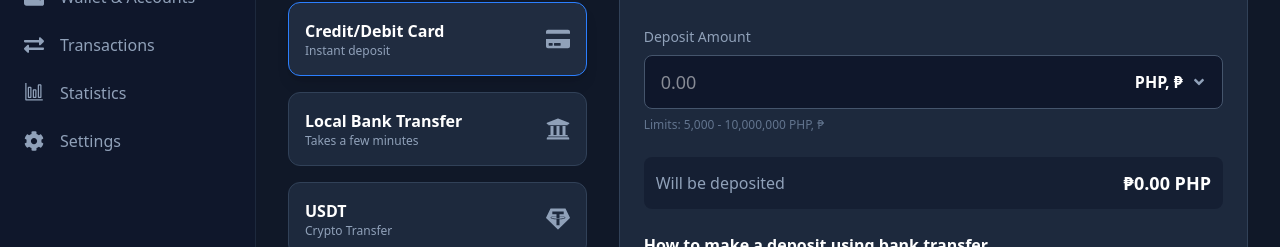
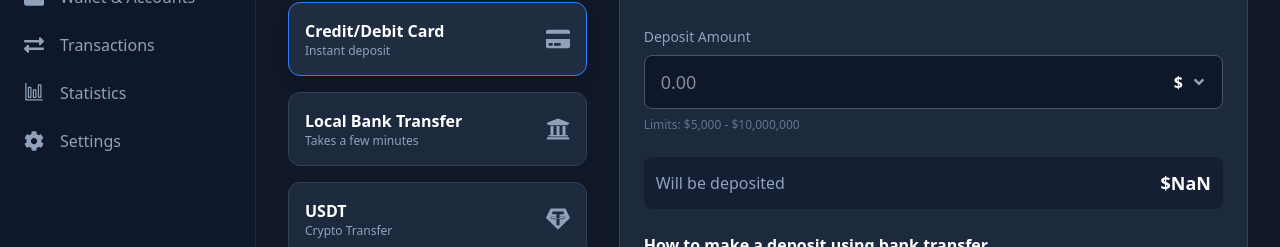
Before and after one commit to Ohiwemeh/BrokerX, a React (Vite) app in the folder client/: page /depositpage in a window 1280 px wide. Shown: the part 215-462 px from the top of the page. Built offline with nearby package versions, Linux system fonts and the light colour scheme; no server answers.

Commit message:
feat: implement dynamic currency formatting across multiple pages

```diff
--- a/client/src/pages/Orders.jsx
+++ b/client/src/pages/Orders.jsx
@@ -1,5 +1,7 @@
 import React, { useState } from 'react';
 import { transactionService } from '../api/services';
+import { useProfile } from '../hooks';
+import { formatCurrency } from '../utils/currency';
 import {
   FaCreditCard,
   FaUniversity,
@@ -46,7 +48,8 @@ const DepositPage = () => {
 
   const [selectedMethod, setSelectedMethod] = useState('card');
   const [amount, setAmount] = useState('');
-  const [currency, setCurrency] = useState('PHP, ₱');
+  const { data: profile } = useProfile();
+  const userCurrency = profile?.currency || 'USD';
   const [loading, setLoading] = useState(false);
   const [success, setSuccess] = useState('');
   const [error, setError] = useState('');
@@ -142,18 +145,18 @@ const DepositPage = () => {
                 />
                 <div className="absolute inset-y-0 right-0 flex items-center">
                   <button className="flex items-center gap-2 px-4 text-white font-semibold">
-                    {currency}
+                    {formatCurrency(0, userCurrency).charAt(0)}
                     <FaAngleDown className="text-slate-400" />
                   </button>
                 </div>
               </div>
-              <p className="text-xs text-slate-500 mt-2">Limits: 5,000 - 10,000,000 {currency}</p>
+              <p className="text-xs text-slate-500 mt-2">Limits: {formatCurrency(5000, userCurrency)} - {formatCurrency(10000000, userCurrency)}</p>
             </div>
 
             <div className="flex justify-between items-center bg-slate-900/50 p-3 rounded-lg">
                 <span className="text-slate-400">Will be deposited</span>
                 <span className="font-semibold text-lg text-white">
-                  ₱{!isNaN(amountInUSD) ? amountInUSD : '0.00'} PHP
+                  {formatCurrency(!isNaN(amount) ? parseFloat(amount) : 0, userCurrency)}
                 </span>
             </div>
 
--- a/client/src/pages/TradingPlatform.jsx
+++ b/client/src/pages/TradingPlatform.jsx
@@ -22,6 +22,7 @@ import {
 import { getCryptoPrices, formatPrice, formatPercentage } from '../api/cryptoService';
 import { formatCurrency } from '../utils/currency';
 import { useStorageCleanup } from '../hooks/useStorageCleanup';
+import { useProfile } from '../hooks';
 
 // Crypto icon mapping
 const cryptoIcons = {
@@ -39,6 +40,8 @@ const TradingPlatform = () => {
   const chartContainerRef = useRef(null);
   const chartRef = useRef(null);
   const seriesRef = useRef(null);
+  const { data: profile } = useProfile();
+  const userCurrency = profile?.currency || 'USD';
 
   const [cryptoData, setCryptoData] = useState(null);
   const [selectedCrypto, setSelectedCrypto] = useState(symbol || 'bitcoin');
@@ -524,12 +527,12 @@ const TradingPlatform = () => {
               {/* Available Balance */}
               <div className="bg-slate-700 p-3 rounded-lg">
                 <div className="text-xs text-slate-400 mb-1">Available Balance</div>
-                <div className="text-lg font-bold">$10,000.00</div>
+                <div className="text-lg font-bold">{formatCurrency(10000, userCurrency)}</div>
               </div>
 
               {/* Price Input */}
               <div>
-                <label className="block text-sm font-semibold mb-2">Price (USD)</label>
+                <label className="block text-sm font-semibold mb-2">Price ({userCurrency})</label>
                 <div className="relative">
                   <input
                     type="number"
@@ -539,7 +542,7 @@ const TradingPlatform = () => {
                     className="w-full bg-slate-700 text-white px-4 py-3 rounded-lg focus:outline-none focus:ring-2 focus:ring-blue-500"
                   />
                   <span className="absolute right-3 top-1/2 transform -translate-y-1/2 text-slate-400 text-sm">
-                    USD
+                    {userCurrency}
                   </span>
                 </div>
               </div>
@@ -650,12 +653,12 @@ const TradingPlatform = () => {
               </div>
               <div className="flex justify-between">
                 <span className="text-slate-400">Price</span>
-                <span className="font-semibold">${formatPrice(orderPrice || currentCrypto?.price)}</span>
+                <span className="font-semibold">{formatCurrency(orderPrice || currentCrypto?.price || 0, userCurrency)}</span>
               </div>
               <div className="flex justify-between pt-3 border-t border-slate-700">
                 <span className="text-slate-400">Total</span>
                 <span className="font-bold text-lg">
-                  ${((orderAmount || 0) * (orderPrice || currentCrypto?.price || 0)).toFixed(2)}
+                  {formatCurrency((orderAmount || 0) * (orderPrice || currentCrypto?.price || 0), userCurrency)}
                 </span>
               </div>
             </div>
--- a/client/src/pages/TransactionsPage.jsx
+++ b/client/src/pages/TransactionsPage.jsx
@@ -1,5 +1,7 @@
 import React, { useState, useEffect } from 'react';
 import { transactionService } from '../api/services';
+import { useProfile } from '../hooks';
+import { formatCurrency } from '../utils/currency';
 import {
   FaChevronLeft,
   FaCalendarAlt,
@@ -88,6 +90,9 @@ const PaginationControls = ({ itemsPerPage, totalItems, currentPage, onPageChang
 // --- Main Transactions Page Component ---
 
 const TransactionsPage = () => {
+  const { data: profile } = useProfile();
+  const userCurrency = profile?.currency || 'USD';
+
   // State for filters
   const [selectedDateRange, setSelectedDateRange] = useState('');
   const [selectedType, setSelectedType] = useState('All');
@@ -214,7 +219,7 @@ const TransactionsPage = () => {
                     <td className="font-mono text-slate-400 px-2">{tx.transactionId}</td>
                     <td className="px-2">{tx.type}</td>
                     <td className="px-2">{tx.method}</td>
-                    <td className="px-2">${tx.amount} {tx.currency}</td>
+                    <td className="px-2">{formatCurrency(tx.amount, userCurrency)}</td>
                     <td className="px-2">
                       <span className={`px-3 py-1 rounded-full text-xs font-semibold ${
                         tx.status === "Completed" ? "bg-green-500/20 text-green-400"
--- a/client/src/pages/WalletPage.jsx
+++ b/client/src/pages/WalletPage.jsx
@@ -1,5 +1,7 @@
 import React, { useState, useEffect } from 'react';
 import { walletService } from '../api/services';
+import { useProfile } from '../hooks';
+import { formatCurrency } from '../utils/currency';
 import {
   FaBullhorn,
   FaTimes,
@@ -38,7 +40,7 @@ const PromoBanner = ({ onDismiss }) => (
   </div>
 );
 
-const WalletCard = ({ walletId, balance }) => (
+const WalletCard = ({ walletId, balance, currency }) => (
   <div>
     <div className="flex flex-col sm:flex-row justify-between items-start sm:items-center mb-3 sm:mb-4 gap-2">
       <h2 className="text-lg sm:text-xl font-bold text-white">Your wallet</h2>
@@ -51,7 +53,7 @@ const WalletCard = ({ walletId, balance }) => (
     <div className="bg-slate-800 border border-slate-700 rounded-xl p-4 sm:p-6 flex flex-col md:flex-row justify-between items-start md:items-center gap-4">
       <div className="w-full md:w-auto">
         <p className="text-xs sm:text-sm text-slate-400">Wallet balance</p>
-        <p className="text-2xl sm:text-3xl md:text-4xl font-semibold text-white">${balance.toLocaleString()}</p>
+        <p className="text-2xl sm:text-3xl md:text-4xl font-semibold text-white">{formatCurrency(balance, currency)}</p>
         <p className="text-xs text-slate-500 font-mono mt-1 truncate">{walletId}</p>
       </div>
       <div className="flex flex-col sm:flex-row items-stretch sm:items-center gap-2 sm:gap-3 w-full md:w-auto">
@@ -69,7 +71,7 @@ const WalletCard = ({ walletId, balance }) => (
   </div>
 );
 
-const TradingAccountCard = ({ accountId, status, balance, margin, leverage, isActivated }) => (
+const TradingAccountCard = ({ accountId, status, balance, margin, leverage, isActivated, currency }) => (
     <div className="bg-slate-800 border border-slate-700 rounded-xl p-4 sm:p-6 space-y-4">
         <div className="flex flex-col lg:flex-row justify-between items-start gap-4">
             <div className="w-full lg:w-auto">
@@ -86,11 +88,11 @@ const TradingAccountCard = ({ accountId, status, balance, margin, leverage, isAc
             <div className="grid grid-cols-1 sm:grid-cols-3 gap-3 sm:gap-6 text-xs sm:text-sm w-full lg:w-auto">
                 <div>
                     <span className="text-slate-400">Balance:</span>
-                    <span className="text-white font-semibold ml-2">${balance.toLocaleString()}</span>
+                    <span className="text-white font-semibold ml-2">{formatCurrency(balance, currency)}</span>
                 </div>
                  <div>
                     <span className="text-slate-400">Free Margin:</span>
-                    <span className="text-white font-semibold ml-2">${margin.toLocaleString()}</span>
+                    <span className="text-white font-semibold ml-2">{formatCurrency(margin, currency)}</span>
                 </div>
                  <div>
                     <span className="text-slate-400">Leverage:</span>
@@ -125,6 +127,7 @@ const WalletPage = () => {
   const [activeTab, setActiveTab] = useState('real'); // 'real' or 'demo'
   const [walletData, setWalletData] = useState(null);
   const [loading, setLoading] = useState(true);
+  const { data: profile, isLoading: profileLoading } = useProfile();
 
   useEffect(() => {
     const fetchWalletData = async () => {
@@ -158,6 +161,7 @@ const WalletPage = () => {
       <WalletCard
         walletId={walletData?.walletId || 'N/A'}
         balance={walletData?.balance || 0}
+        currency={profile?.currency || 'USD'}
       />
 
       <div>
@@ -192,6 +196,7 @@ const WalletPage = () => {
                     balance={walletData?.tradingAccount?.balance || 0}
                     margin={walletData?.tradingAccount?.freeMargin || 0}
                     leverage={walletData?.tradingAccount?.leverage || '1:Unlimited'}
+                    currency={profile?.currency || 'USD'}
                 />
             )}
             {activeTab === 'demo' && (
--- a/client/src/pages/WithdrawPage.jsx
+++ b/client/src/pages/WithdrawPage.jsx
@@ -2,6 +2,7 @@ import React, { useState } from 'react';
 import { useNavigate } from 'react-router';
 import { useProfile, useCreateWithdrawal } from '../hooks';
 import LoadingButton from '../components/LoadingButton';
+import { formatCurrency } from '../utils/currency';
 import {
   FaArrowLeft,
   FaWallet,
@@ -35,6 +36,7 @@ const WithdrawPage = () => {
 
   const user = profile || { balance: 0, currency: 'USD' };
   const availableBalance = user.balance || 0;
+  const userCurrency = user.currency || 'USD';
 
   const withdrawalMethods = [
     { id: 'bank', name: 'Bank Transfer', icon: FaUniversity, description: 'Withdraw to your bank account' },
@@ -228,7 +230,7 @@ const WithdrawPage = () => {
           <div>
             <h1 className="text-2xl sm:text-3xl font-bold">Withdraw Funds</h1>
             <p className="text-slate-400 text-sm">
-              Available Balance: <span className="text-white font-semibold">${availableBalance.toLocaleString()}</span>
+              Available Balance: <span className="text-white font-semibold">{formatCurrency(availableBalance, userCurrency)}</span>
             </p>
           </div>
         </div>
@@ -288,7 +290,7 @@ const WithdrawPage = () => {
               <div>
                 <label className="block text-sm font-medium text-slate-400 mb-2">Withdrawal Amount</label>
                 <div className="relative">
-                  <span className="absolute left-4 top-1/2 -translate-y-1/2 text-slate-400">$</span>
+                  <span className="absolute left-4 top-1/2 -translate-y-1/2 text-slate-400">{formatCurrency(0, userCurrency).charAt(0)}</span>
                   <input
                     type="number"
                     step="0.01"
@@ -300,7 +302,7 @@ const WithdrawPage = () => {
                   />
                 </div>
                 <p className="text-xs text-slate-400 mt-1">
-                  Maximum: ${availableBalance.toLocaleString()}
+                  Maximum: {formatCurrency(availableBalance, userCurrency)}
                 </p>
               </div>
 
@@ -356,7 +358,7 @@ const WithdrawPage = () => {
               <div className="bg-slate-900 rounded-lg p-4 space-y-2 text-sm">
                 <div className="flex justify-between">
                   <span className="text-slate-400">Amount:</span>
-                  <span className="font-semibold">${parseFloat(amount || 0).toLocaleString()}</span>
+                  <span className="font-semibold">{formatCurrency(parseFloat(amount || 0), userCurrency)}</span>
                 </div>
                 <div className="flex justify-between">
                   <span className="text-slate-400">Method:</span>
```
